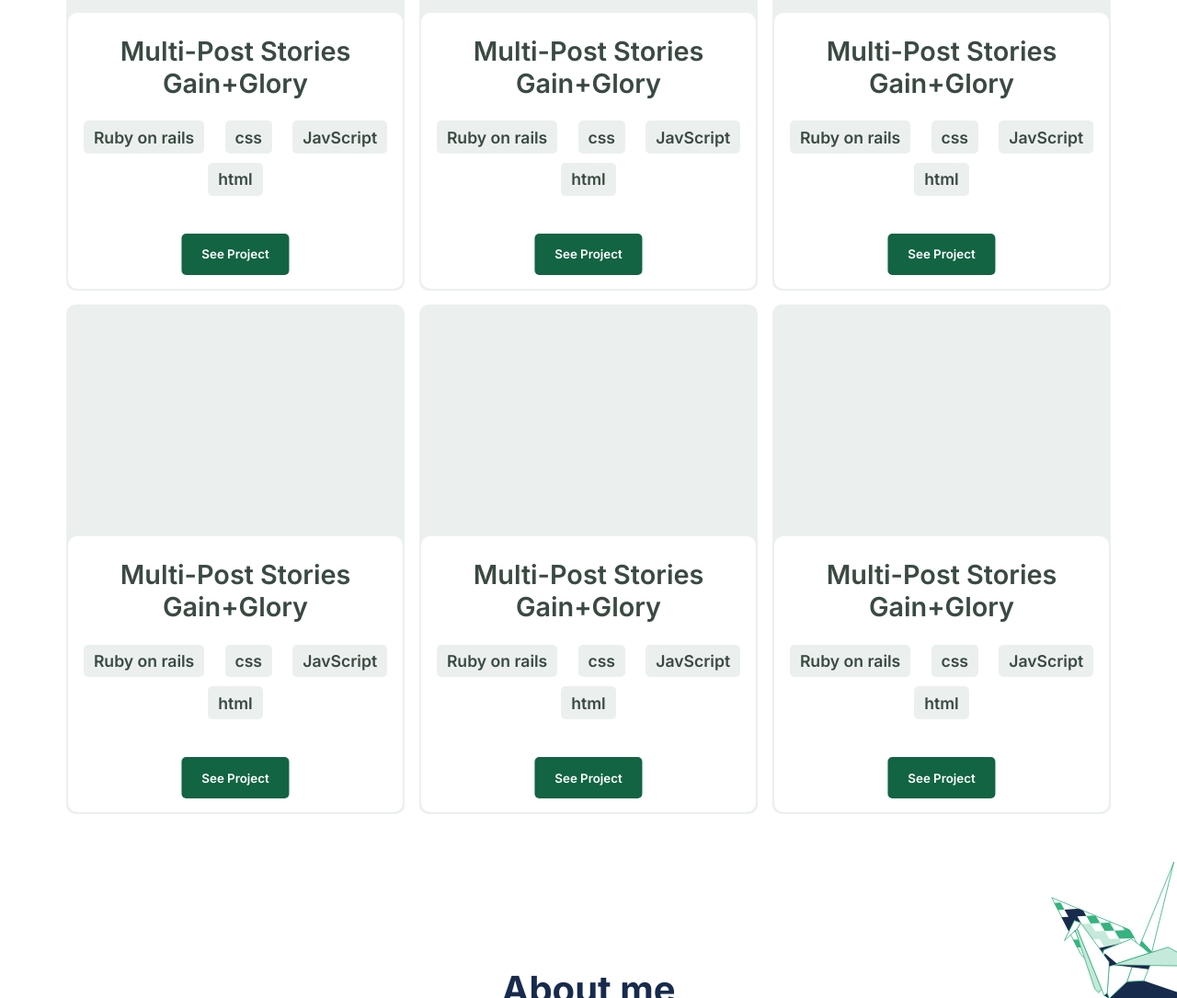
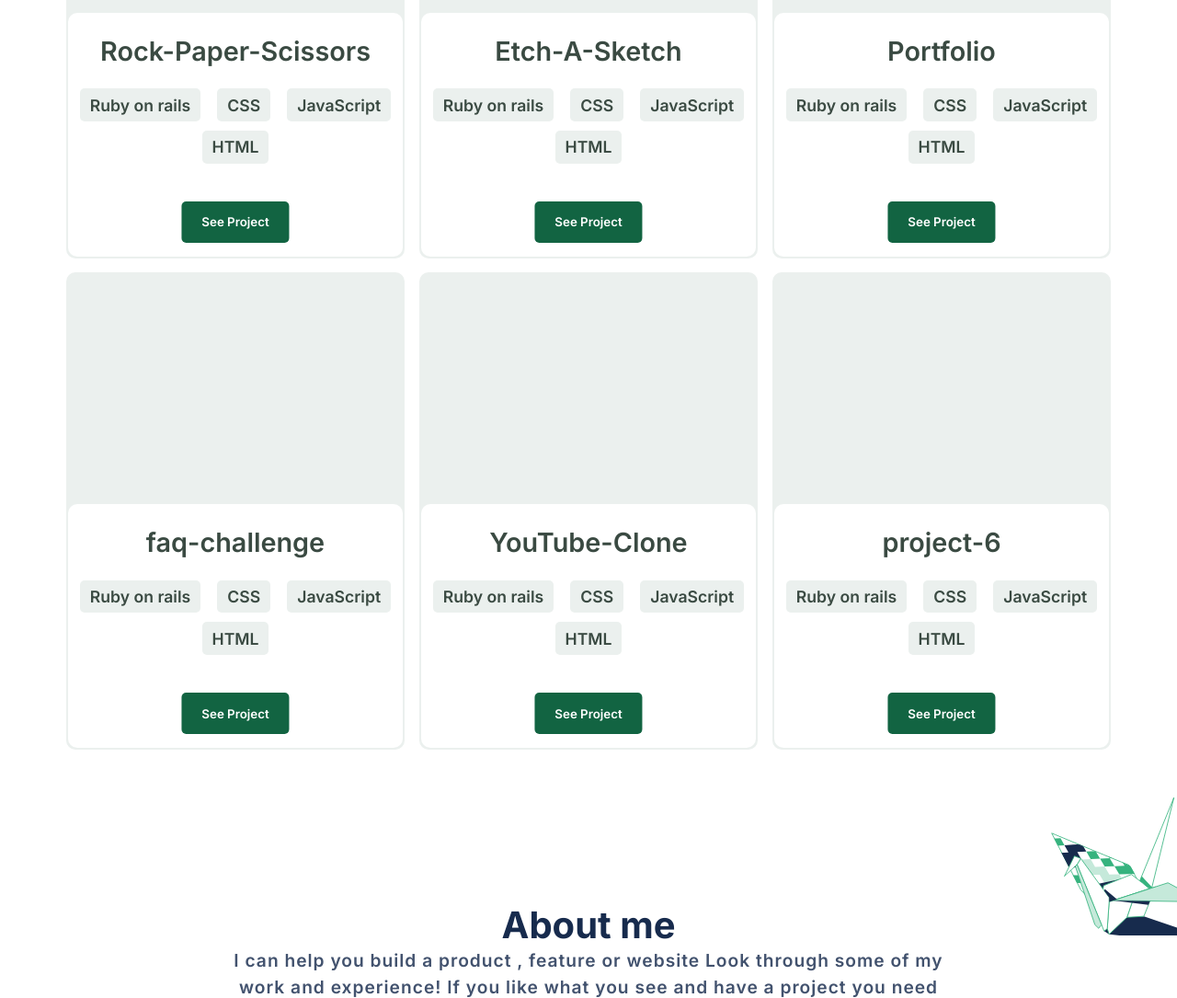
Before and after one commit to TadesseDev/Portfolio, a website: page index.html in a window 1280 px wide. Shown: the part 1140-2225 px from the top of the page at 92% size. Drawn offline with Linux system fonts and the light colour scheme.

Commit message:
Fix dynamic contents and refactor my javascript

```diff
--- a/index.html
+++ b/index.html
@@ -105,102 +105,7 @@
         <h1 class="primary">My Recent Works</h1>
         <hr />
         <div class="card-flow">
-          <div
-            class="card"
-          >
-            <div class="text">
-              <h2 class="project-title">Multi-Post Stories Gain+Glory</h2>
-              <nav class="tags">
-                <ul>
-                  <li><a href="#">Ruby on rails</a></li>
-                  <li><a href="#">css</a></li>
-                  <li><a href="#">JavScript</a></li>
-                  <li><a href="#">html</a></li>
-                </ul>
-              </nav>
-              <button class="action" type="submit">See Project</button>
-            </div>
-          </div>
-          <div
-            class="card"
-          >
-            <div class="text">
-              <h2 class="project-title">Multi-Post Stories Gain+Glory</h2>
-              <nav class="tags">
-                <ul>
-                  <li><a href="#">Ruby on rails</a></li>
-                  <li><a href="#">css</a></li>
-                  <li><a href="#">JavScript</a></li>
-                  <li><a href="#">html</a></li>
-                </ul>
-              </nav>
-              <button class="action" type="submit">See Project</button>
-            </div>
-          </div>
-          <div
-            class="card"
-          >
-            <div class="text">
-              <h2 class="project-title">Multi-Post Stories Gain+Glory</h2>
-              <nav class="tags">
-                <ul>
-                  <li><a href="#">Ruby on rails</a></li>
-                  <li><a href="#">css</a></li>
-                  <li><a href="#">JavScript</a></li>
-                  <li><a href="#">html</a></li>
-                </ul>
-              </nav>
-              <button class="action" type="submit">See Project</button>
-            </div>
-          </div>
-          <div
-            class="card"
-          >
-            <div class="text">
-              <h2 class="project-title">Multi-Post Stories Gain+Glory</h2>
-              <nav class="tags">
-                <ul>
-                  <li><a href="#">Ruby on rails</a></li>
-                  <li><a href="#">css</a></li>
-                  <li><a href="#">JavScript</a></li>
-                  <li><a href="#">html</a></li>
-                </ul>
-              </nav>
-              <button class="action" type="submit">See Project</button>
-            </div>
-          </div>
-          <div
-            class="card"
-          >
-            <div class="text">
-              <h2 class="project-title">Multi-Post Stories Gain+Glory</h2>
-              <nav class="tags">
-                <ul>
-                  <li><a href="#">Ruby on rails</a></li>
-                  <li><a href="#">css</a></li>
-                  <li><a href="#">JavScript</a></li>
-                  <li><a href="#">html</a></li>
-                </ul>
-              </nav>
-              <button class="action" type="submit">See Project</button>
-            </div>
-          </div>
-          <div
-            class="card"
-          >
-            <div class="text">
-              <h2 class="project-title">Multi-Post Stories Gain+Glory</h2>
-              <nav class="tags">
-                <ul>
-                  <li><a href="#">Ruby on rails</a></li>
-                  <li><a href="#">css</a></li>
-                  <li><a href="#">JavScript</a></li>
-                  <li><a href="#">html</a></li>
-                </ul>
-              </nav>
-              <button class="action" type="submit">See Project</button>
-            </div>
-          </div>
+
         </div>
       </section>
       <section id="about-me">
--- a/scripts/main.js
+++ b/scripts/main.js
@@ -9,8 +9,10 @@ document.addEventListener('DOMContentLoaded', () => {
   const humBurger = mobileMenuBar.querySelectorAll('.menu-icon')[0];
   const returnHome = document.querySelector('#closeMenu');
   const recentWorkModal = document.querySelector('#recent-work-modal');
+  const cardContainer = recentWorkSection.querySelector('.card-flow');
   const mobileMenuBarHeight = mobileMenuBar.scrollHeight;
   const windowHeight = window.innerHeight;
+
 
   // dispose mobile menu
   function disposeMobileMenu() {
@@ -61,6 +63,7 @@ document.addEventListener('DOMContentLoaded', () => {
     const description = document.createElement('p');
     const links = document.createElement('div');
     const disposeDesktop = recentWorkModal.querySelector('#close-modal-desktop');
+    console.log(project.liveVersion);
     links.innerHTML = `
 <a href="${project.liveVersion || '#'}" target="blank">
   <span>See Live </span
@@ -98,7 +101,39 @@ document.addEventListener('DOMContentLoaded', () => {
   };
 
   const createRecentWorkCard = (project) => {
+    const card = document.createElement('div');
+    card.classList.add('card');
+    const text = document.createElement('div');
+    text.classList.add('text');
+    const projectName = document.createElement('h2');
+    projectName.classList.add('project-title');
+    projectName.textContent = project.name;
+    text.appendChild(projectName);
 
+    const tags = document.createElement('nav');
+    tags.classList.add('tags');
+    const ul = document.createElement('ul');
+    project.technologies.forEach(tech => {
+      const li = document.createElement('li');
+      const anchor = document.createElement('a');
+      anchor.href = '#';
+      anchor.textContent = tech;
+      li.appendChild(anchor);
+      ul.appendChild(li);
+    });
+    tags.appendChild(ul);
+    text.appendChild(tags);
+
+    const button = document.createElement('button');
+    button.classList.add('action');
+    button.type = 'submit';
+    button.textContent = 'See Project';
+    button.addEventListener('click', () => showModal(project))
+    text.appendChild(button);
+
+    card.appendChild(text);
+
+    return card;
   }
 
   // create Array having list of projects
@@ -208,6 +243,8 @@ document.addEventListener('DOMContentLoaded', () => {
     },
   ];
 
-  const ActionButtons = recentWorkSection.querySelectorAll('.action');
-  ActionButtons.forEach((actionButton, index) => actionButton.addEventListener('click', () => showModal(Projects[index])));
+  for (let project of Projects) {
+    cardContainer.appendChild(createRecentWorkCard(project));
+  }
+
 });
```
